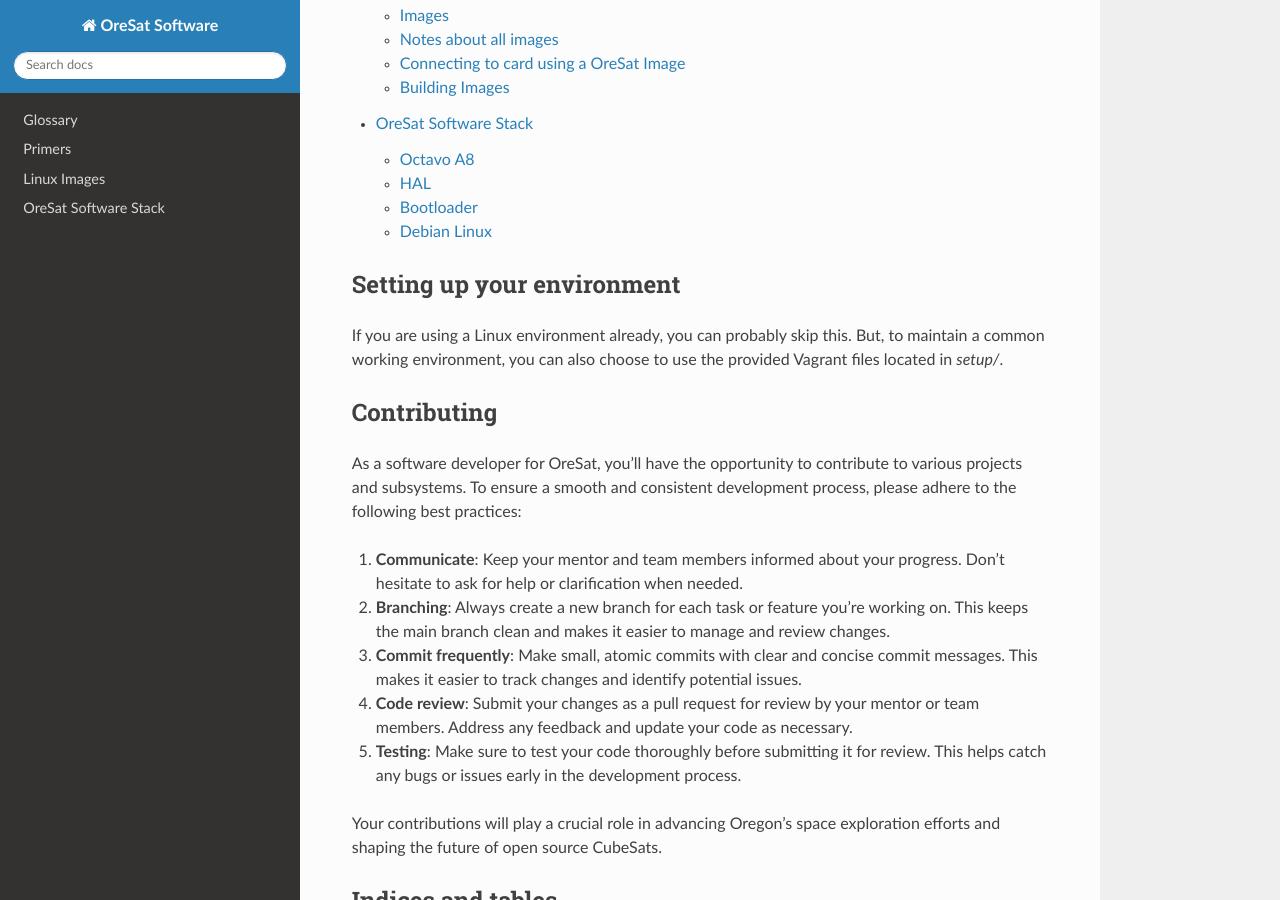
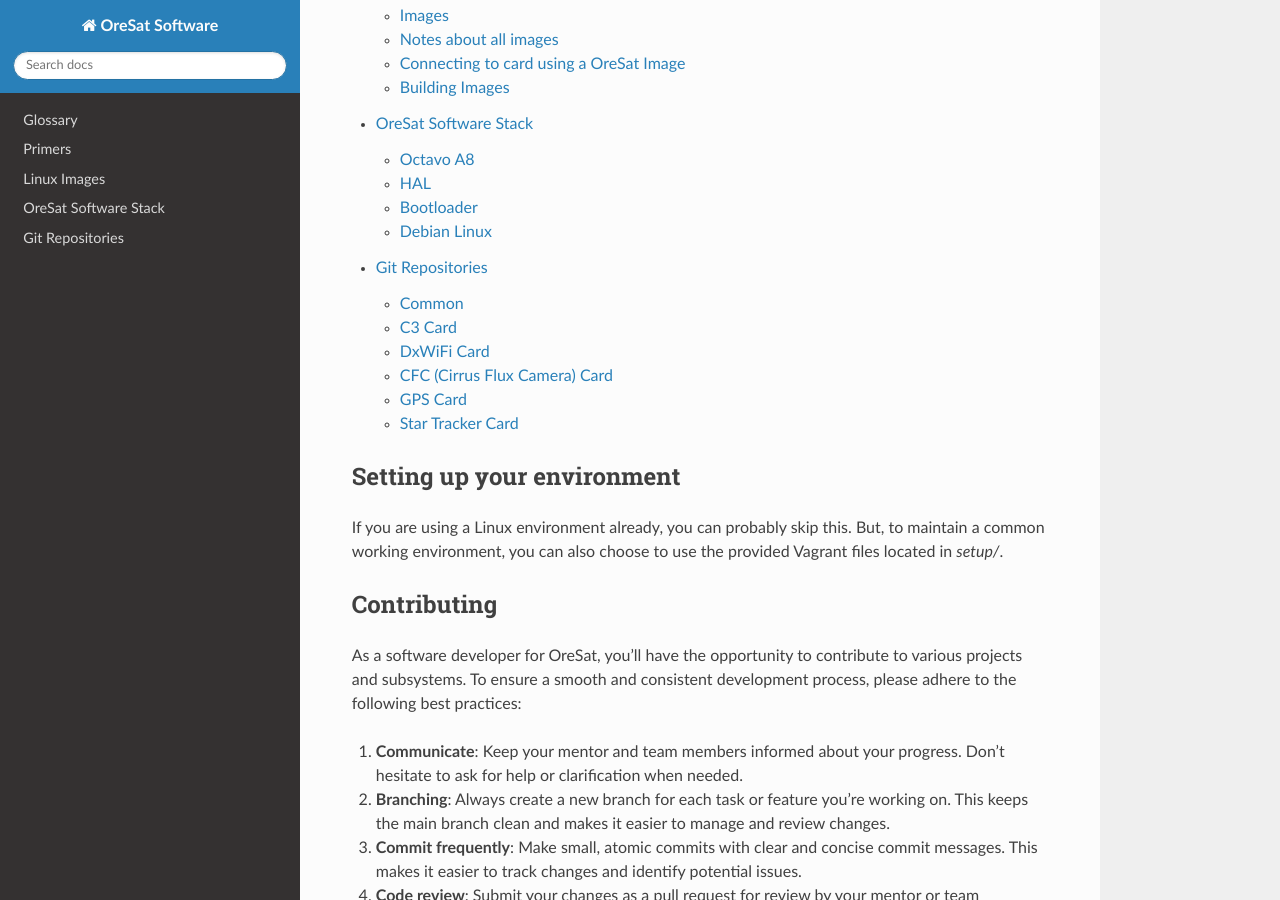
Before and after one commit to oresat/oresat-software-docs, a Sphinx documentation site: the page built from docs/index.rst, in a window 1280 px wide and 900 px high, scrolled down 552 px. Built offline with Sphinx 7.4.7 and the Read the Docs theme 2.0.0, drawn with Linux system fonts in a browser that asks for light colours; comment, search, counter and statistics services are not loaded; some of the changed lines change nothing that is shown.

Commit message:
add repos page

```diff
--- a/docs/index.rst
+++ b/docs/index.rst
@@ -16,6 +16,7 @@
    primers/index
    images/index
    sw-stack
+   repos
 
 Setting up your environment
 ===========================
--- /dev/null
+++ b/docs/repos.rst
@@ -0,0 +1,83 @@
+Git Repositories
+================
+
+Common
+------
+
+Common repos for all OreSat Linux Cards.
+
+- `oresat-linux`_ OreSat Linux image builder and general image utilities.
+- `oresat-configs`_ Configs for all CANopen-based OreSat projects. Defines all ODs for all OreSat
+  cards.
+- `oresat-olaf`_ The OreSat Linux App Framework. Framework for all OreSat Linux applications.
+  Built ontop of Python's CANopen library.
+- `oresat-kicad`_ Common KiCAD library for all OreSat cards.
+
+C3 Card
+-------
+
+Command, Control, Commication card. The main flight card.
+
+- `oresat-c3`_ Hardware design for the C3 card.
+- `oresat-c3-software`_ The main C3 OLAF-based application.
+- `oresat-ax5043-driver`_ The AX5043 radio driver.
+- `oresat-c3-watchdog`_ The watchdog app for the C3 software.
+
+DxWiFi Card
+------------
+
+A card with a camera and antenna for sending live video of Earth over long
+distance WiFi. This is a part of the OreSat Live payload mission.
+
+- `oresat-dxwifi-hardware`_ Hardware design for the OreSat Live card.
+- `oresat-dxwifi-software`_  The main DxWiFi OLAF-based application.
+- `oresat-live-software`_  HGS software.
+- `oresat-libdxwifi`_  Library for OreSat's 2.4GHz WiFi transmission system.
+
+CFC (Cirrus Flux Camera) Card
+------------------------------
+
+Short wave infrared camera to map cirrus clouds. Another payload for OreSat.
+
+- `oresat-cfc-hardware`_ Hardware design for the CFC cards.
+- `oresat-cfc-software`_ The CFC OLAF-based application.
+- `oresat-prucam-pirt1280`_ A kernel module for interfacing to PIRT1280 camera with PRUs.
+
+GPS Card
+---------
+
+SDR / Hardware GPS receiver to calculate the location of satellite.
+
+- `oresat-gps-hardware`_ Hardware design for the GPS card.
+- `oresat-gps-software`_ The GPS OLAF-based application.
+
+Star Tracker Card
+------------------
+
+Camera system that takes images of stars and uses the pattern of the stars let
+to figure out which way the satellite is pointing.
+
+- `oresat-star-tracker`_ Hardware design for the Star Tracker card.
+- `oresat-star-tracker-software`_ The Star Tracker OLAF-based application.
+- `oresat-prucam-ar013x`_ A kernel module for interfacing to AR013x camera with PRUs.
+
+.. _oresat-ax5043-driver: https://github.com/oresat/oresat-ax5043-driver
+.. _oresat-c3: https://github.com/oresat/oresat
+.. _oresat-c3-software: https://github.com/oresat/oresat-c3-software
+.. _oresat-c3-watchdog: https://github.com/oresat/oresat-c3-watchdog
+.. _oresat-cfc-hardware: https://github.com/oresat/oresat-cfc-hardware
+.. _oresat-cfc-software: https://github.com/oresat/oresat-cfc-software
+.. _oresat-dxwifi-hardware: https://github.com/oresat/oresat-dxwifi-hardware
+.. _oresat-dxwifi-software: https://github.com/oresat/oresat-dxwifi-software
+.. _oresat-configs: https://github.com/oresat/oresat-configs
+.. _oresat-gps-hardware: https://github.com/oresat/oresat-gps-hardware
+.. _oresat-gps-software: https://github.com/oresat/oresat-gps-software
+.. _oresat-kicad: https://github.com/oresat/oresat-kicad
+.. _oresat-libdxwifi: https://github.com/oresat/oresat-libdxwifi
+.. _oresat-linux: https://github.com/oresat/oresat-linux
+.. _oresat-live-software: https://github.com/oresat/oresat-live-software
+.. _oresat-olaf: https://github.com/oresat/oresat-olaf
+.. _oresat-prucam-ar013x: https://github.com/oresat/oresat-prucam-ar013x
+.. _oresat-prucam-pirt1280: https://github.com/oresat/oresat-prucam-pirt1280
+.. _oresat-star-tracker: https://github.com/oresat/oresat-star-tracker
+.. _oresat-star-tracker-software: https://github.com/oresat/oresat-star-tracker-software
```
